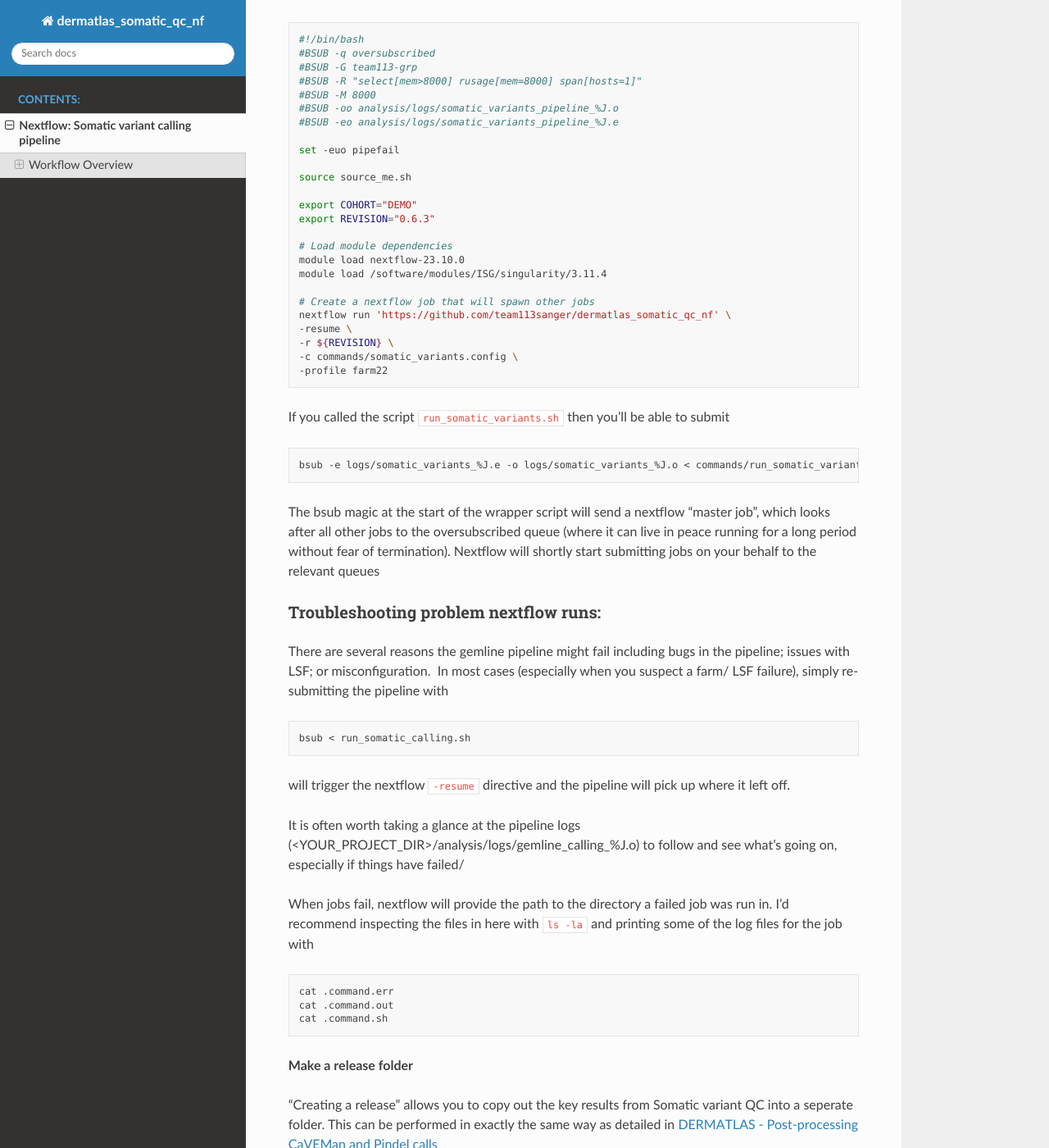
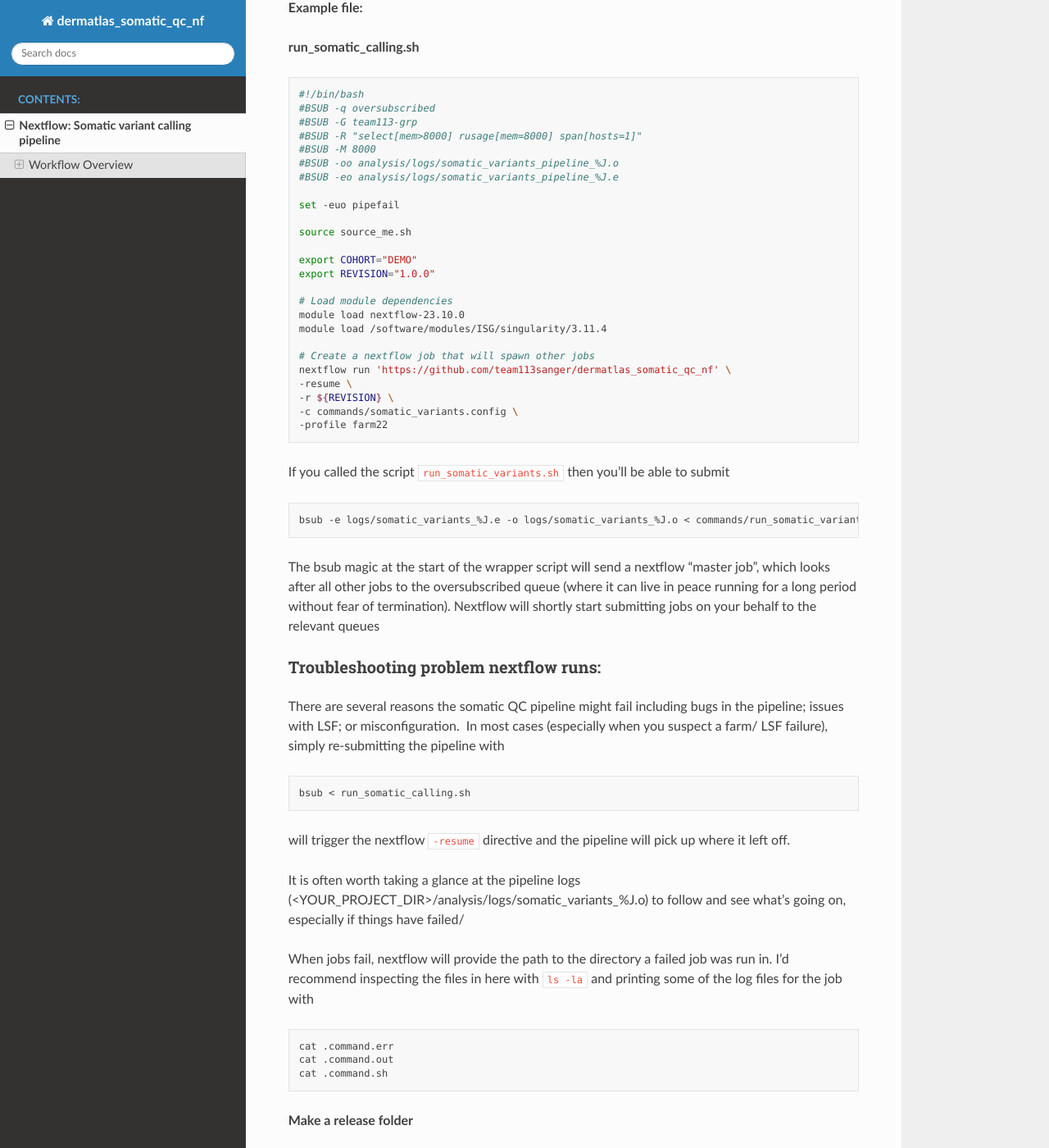
Before and after one commit to team113sanger/dermatlas_somatic_qc_nf, a Sphinx documentation site: the page built from docs/source/user_docs/somatic_qc_pipeline.md, in a window 1280 px wide and 1400 px high, scrolled down 2398 px. Shown: the whole window at 82% size. Built offline with Sphinx 7.4.7 and the Read the Docs theme 3.1.0, drawn with Linux system fonts in a browser that asks for light colours; some of the changed text lies outside the part shown.

````diff
--- a/docs/source/user_docs/somatic_qc_pipeline.md
+++ b/docs/source/user_docs/somatic_qc_pipeline.md
@@ -14,7 +14,7 @@ This document contains an overview of how to configure and run the pipeline; for
 
 ### 1. Generating pipeline inputs for Dermatlas studies
 
-The study-specific inputs required to run the copy number calling pipeline are: the sample vcfs for a study's matched tumour-normal pairs; sets of the sample groupings; and the study metadata sheet. See [dematlas analysis setup](https://dermatlas-docs-4861e2.pages.internal.sanger.ac.uk/user_docs/dermatlas_analysis_setup.html) for instructions on how to prepare these.
+The study-specific inputs required to run the somatic QC pipeline are: the sample vcfs for a study's matched tumour-normal pairs; sets of the sample groupings; and the study metadata sheet. See [dematlas analysis setup](https://dermatlas-docs-4861e2.pages.internal.sanger.ac.uk/user_docs/dermatlas_analysis_setup.html) for instructions on how to prepare these.
 
 Somatic QC is run on several cohort sample lists: matched tumours only, one tumour per patient, all independent tumours, etc.
 
@@ -105,7 +107,7 @@ set -euo pipefail
 source source_me.sh
 
 export COHORT="DEMO"
-export REVISION="0.6.3"
+export REVISION="1.0.0"
 
 # Load module dependencies
 module load nextflow-23.10.0
@@ -129,7 +131,7 @@ The bsub magic at the start of the wrapper script will send a nextflow "master j
 
 ### Troubleshooting problem nextflow runs:
 
-There are several reasons the gemline pipeline might fail including bugs in the pipeline; issues with LSF; or misconfiguration.  In most cases (especially when you suspect a farm/ LSF failure), simply re-submitting the pipeline with
+There are several reasons the somatic QC pipeline might fail including bugs in the pipeline; issues with LSF; or misconfiguration.  In most cases (especially when you suspect a farm/ LSF failure), simply re-submitting the pipeline with
 
 ```bash
 bsub < run_somatic_calling.sh
@@ -137,7 +139,7 @@ bsub < run_somatic_calling.sh
 
 will trigger the nextflow `-resume` directive and the pipeline will pick up where it left off.
 
-It is often worth taking a glance at the pipeline logs (<YOUR\_PROJECT\_DIR>/analysis/logs/gemline\_calling\_%J.o) to follow and see what's going on, especially if things have failed/
+It is often worth taking a glance at the pipeline logs (<YOUR\_PROJECT\_DIR>/analysis/logs/somatic\_variants\_%J.o) to follow and see what's going on, especially if things have failed/
 
 When jobs fail, nextflow will provide the path to the directory a failed job was run in. I'd recommend inspecting the files in here with `ls -la` and printing some of the log files for the job with
 
````
Also changed, not shown: other parts of docs/source/user_docs/somatic_qc_pipeline.md (+2 -0 lines), CHANGELOG.md (+13 -0 lines), README.md (+23 -0 lines).
